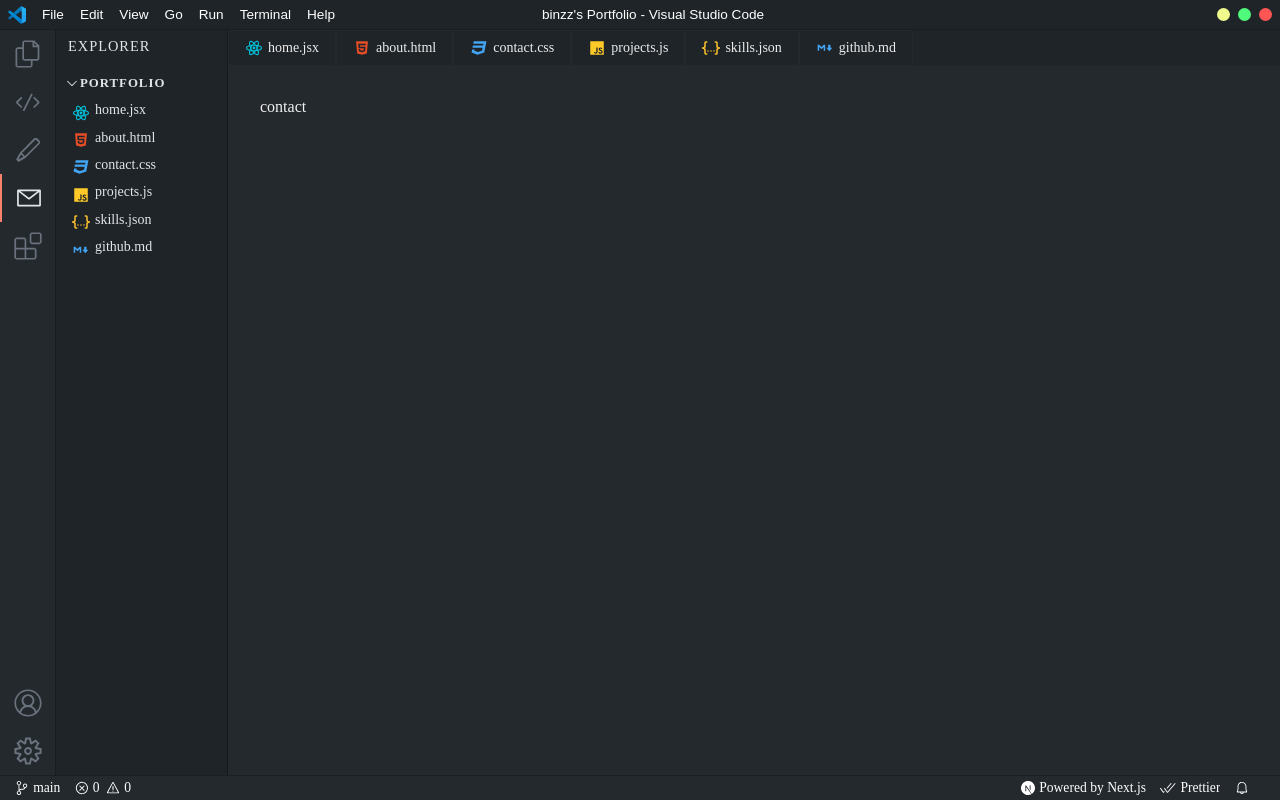
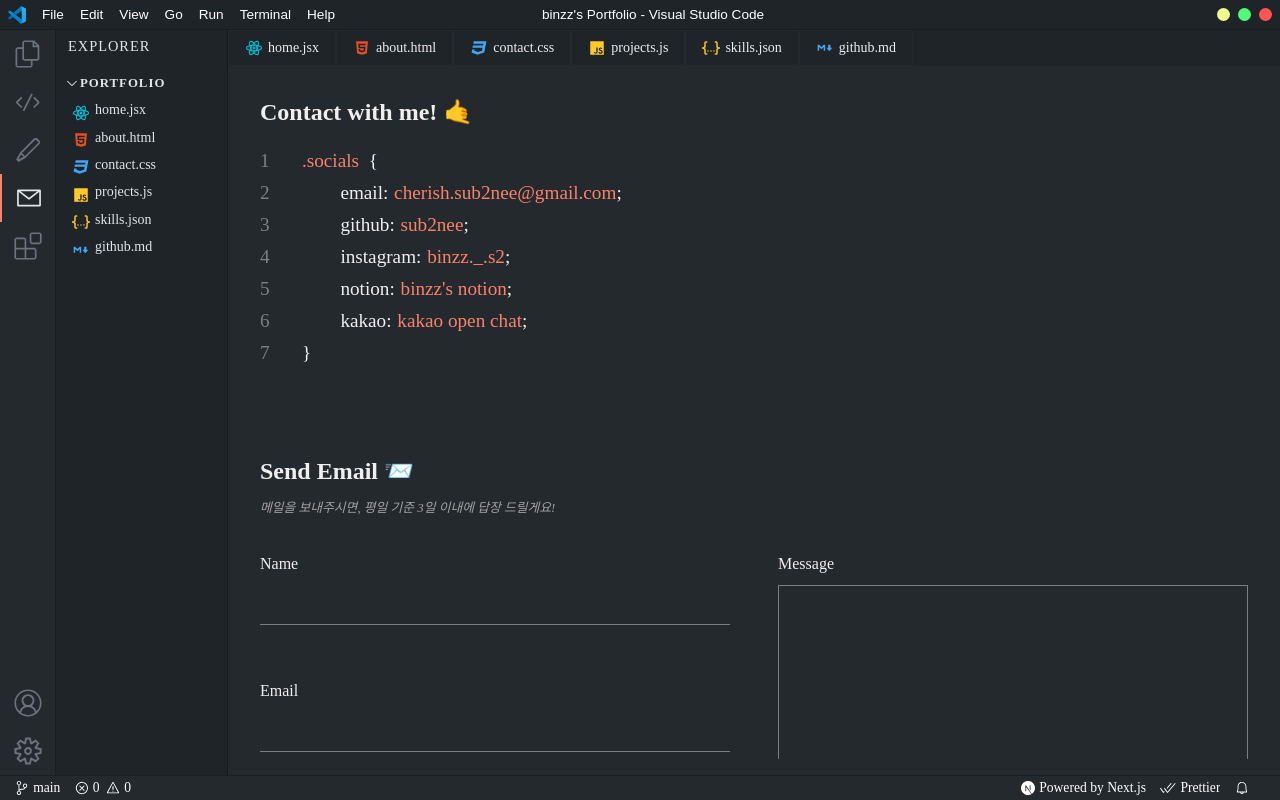
Before and after one commit to sub2nee/VScode_myProtfolio, a Next.js app: page /contact in a window 1280 px wide. Built offline with nearby package versions, Linux system fonts and the light colour scheme; a web font is replaced by a local one.

Commit message:
[feat] : contact 구현
- emailJS 라이브러리 사용
- 이메일전송 시 react-toastify로 알림창

```diff
--- /dev/null
+++ b/components/Contact/Contact.module.scss
@@ -0,0 +1,17 @@
+.contact_tit {
+    margin-bottom: 0.8em;
+  }
+
+  .contact_item {
+    margin-bottom: 1em;
+
+    .socials {
+        color: var(--accent-color);
+        margin-right: 0.5em;
+      }
+
+      .social_item {
+        display: inline-block;
+        margin: 0 0.3em 0 2em;
+      }
+}
--- /dev/null
+++ b/components/Contact/EmailForm.jsx
@@ -0,0 +1,74 @@
+import React, { useRef } from 'react';
+import emailjs from '@emailjs/browser';
+import { toast, ToastContainer } from 'react-toastify';
+import 'react-toastify/dist/ReactToastify.css';
+
+import style from './EmailForm.module.scss';
+
+const EmailForm = () => {
+    const form = useRef();
+
+    // send mail
+    const onSubmitForm = event => {
+        event.preventDefault();
+
+        try {
+            emailjs.sendForm(
+                process.env.NEXT_PUBLIC_NEXT_PUBLIC_MAIL_SERVER_KEY,
+                process.env.NEXT_PUBLIC_MAIL_TEMPLATE_KEY,
+                form.current,
+                process.env.NEXT_PUBLIC_MAIL_PRIVATE_KEY
+            );
+            toast.success('연락 감사합니다 ! 3일 이내에 답장 드릴게요!', {
+                position: toast.POSITION.TOP_CENTER,
+                hideProgressBar: true,
+            });
+        } catch (error) {
+            toast.error('메일 전송에 실패하였습니다 💦'),
+                {
+                    position: toast.POSITION.TOP_CENTER,
+                    hideProgressBar: true,
+                };
+        }
+    };
+    return (
+        <>
+            <form ref={form} autoComplete="off" onSubmit={onSubmitForm}>
+                <h2 className={style.emailform_title}>Send Email 📨</h2>
+                <p className={style.emailform_subtitle}>
+                    <em>
+                        메일을 보내주시면, 평일 기준 3일 이내에 답장 드릴게요!
+                    </em>
+                </p>
+                <div className={style.emailform_wrap}>
+                    <div className={`${style.emailform_item}`}>
+                        <div className={style.form_wrap}>
+                            <label>Name</label>
+                            <input type="text" name="name" required />
+                        </div>
+                        <div className={style.form_wrap}>
+                            <label>Email</label>
+                            <input type="email" name="email" required />
+                        </div>
+                        <div className={style.form_wrap}>
+                            <label>Subject</label>
+                            <input type="text" name="subject" required />
+                        </div>
+                    </div>
+                    <div className={`${style.emailform_item}`}>
+                        <div
+                            className={`${style.form_wrap} ${style.form_wrap_msg}`}
+                        >
+                            <label>Message</label>
+                            <textarea name="message" required />
+                        </div>
+                        <input type="submit" value="submit" />
+                    </div>
+                </div>
+            </form>
+            <ToastContainer />
+        </>
+    );
+};
+
+export default EmailForm;
--- /dev/null
+++ b/components/Contact/EmailForm.module.scss
@@ -0,0 +1,92 @@
+.global-styles {
+    input, textarea, button {
+      appearance: none;
+      -moz-appearance: none;
+      -webkit-appearance: none;
+      border-radius: 0;
+      -webkit-border-radius: 0;
+      -moz-border-radius: 0;
+      outline: none;
+    }
+  }
+
+  .emailform_title {
+    /* border-top: 1px solid var(--accent-color); */
+    margin-top: 2em;
+    padding: 1em 0 0.5em 0;
+  }
+
+  .emailform_subtitle {
+    font-size: 0.8rem;
+    color: rgb(163, 163, 163);
+    margin-bottom: 3em;
+  }
+
+  .emailform_wrap {
+    display: flex;
+
+    @media screen and (max-width: 1080px) {
+      flex-direction: column;
+    }
+  }
+
+  .emailform_item {
+    width: calc((100% - 3em) / 2);
+    margin-right: 3em;
+    display: flex;
+    flex-direction: column;
+    justify-content: space-between;
+
+    &:last-child {
+      margin-right: 0;
+    }
+  }
+
+  .form_wrap {
+    margin-bottom: 2em;
+
+    &.form_wrap_msg {
+      margin-bottom: 1em;
+    }
+
+    label {
+      display: inline-block;
+      margin-bottom: 0.5em;
+    }
+
+    input,
+    textarea {
+      width: 100%;
+      padding: 0.5em;
+      background-color: transparent;
+      color: var(--text-color);
+
+      &:focus {
+        border-color: rgba(255, 255, 255, 1);
+      }
+    }
+
+    input {
+      height: 3em;
+      border: 0;
+      border-bottom: 1px solid rgba(255, 255, 255, 0.4);
+    }
+
+    textarea {
+      width: 100%;
+      resize: none;
+      height: 20em;
+      border: 1px solid rgba(255, 255, 255, 0.4);
+    }
+  }
+
+  .emailform_item {
+    input[type=submit] {
+      height: 3em;
+      cursor: pointer;
+      border: 0;
+      font-weight: 700;
+      color: #fff;
+      background-color: var(--accent-color);
+    }
+  }
--- /dev/null
+++ b/components/Contents/CodeBlock.jsx
@@ -0,0 +1,8 @@
+import React from 'react';
+import styles from './CodeBlock.module.scss';
+
+const CodeBlock = ({ children }) => {
+    return <div className={styles.codeblock}>{children}</div>;
+};
+
+export default CodeBlock;
--- /dev/null
+++ b/components/Contents/CodeBlock.module.scss
@@ -0,0 +1,23 @@
+.codeblock {
+    counter-reset: line;
+    font-size: 1.2rem;
+    line-height: 2rem;
+
+    a {
+      color: var(--accent-color);
+      text-decoration: none;
+
+      &:hover {
+        text-decoration: underline;
+      }
+    }
+
+    .className {
+      color: var(--accent-color);
+    }
+
+    @media screen and (max-width: 600px) {
+      font-size: 0.85rem;
+      line-height: 1.5rem;
+    }
+  }
--- /dev/null
+++ b/components/Contents/CodeLine.jsx
@@ -0,0 +1,8 @@
+import React from 'react';
+import styles from './CodeLine.module.scss';
+
+const CodeLine = ({ children }) => {
+    return <div className={styles.codeline}>{children}</div>;
+};
+
+export default CodeLine;
--- /dev/null
+++ b/components/Contents/CodeLine.module.scss
@@ -0,0 +1,17 @@
+.codeline {
+    display: flex;
+    align-items: center;
+    flex-wrap: nowrap;
+
+    &::before {
+      content: counter(line);
+      counter-increment: line;
+      margin-right: 1rem;
+      color: grey;
+      min-width: 26px;
+
+      @media screen and (max-width: 600px) {
+        min-width: 16px;
+      }
+    }
+  }
--- a/package.json
+++ b/package.json
@@ -9,6 +9,8 @@
     "lint": "next lint"
   },
   "dependencies": {
+    "@emailjs/browser": "^3.11.0",
+    "emailjs-com": "^3.2.0",
     "eslint": "8.45.0",
     "eslint-config-next": "13.4.12",
     "framer-motion": "^10.13.1",
@@ -18,6 +20,7 @@
     "react-github-calendar": "^4.0.1",
     "react-icons": "^4.10.1",
     "react-simple-typewriter": "^5.0.1",
+    "react-toastify": "^9.1.3",
     "sass": "^1.64.1"
   }
 }
--- a/pages/contact.jsx
+++ b/pages/contact.jsx
@@ -1,8 +1,79 @@
 import React from 'react';
 
+/**component import */
+import CodeBlock from '@/components/Contents/CodeBlock';
+import CodeLine from '@/components/Contents/CodeLine';
+import EmailForm from '@/components/Contact/EmailForm';
+
+/** CSS import*/
+import style from '@/components/Contact/Contact.module.scss';
+
+const socialItems = [
+    {
+        social: 'email',
+        link: 'cherish.sub2nee@gmail.com',
+        href: 'mailto:cherish.sub2nee@gmail.com',
+    },
+    {
+        social: 'github',
+        link: 'sub2nee',
+        href: 'https://github.com/sub2nee',
+    },
+    {
+        social: 'instagram',
+        link: 'binzz._.s2',
+        href: 'https://www.instagram.com/binzz._.s2/',
+    },
+
+    {
+        social: 'notion',
+        link: "binzz's notion",
+        href: 'https://wistful-crocodile-0b1.notion.site/a35f0b4dedfa4044a3c40d26549476a4?pvs=4',
+    },
+    {
+        social: 'kakao',
+        link: 'kakao open chat',
+        href: 'https://open.kakao.com/o/sF28ds4e',
+    },
+];
+
 const contact = () => {
-    return <div>contact</div>;
+    return (
+        <>
+            <h2 className={style.contact_tit}>Contact with me! 🤙</h2>
+
+            <div className={`${style.contact_item}`}>
+                <CodeBlock>
+                    <CodeLine>
+                        <span className={style.socials}>.socials</span> {'{'}
+                    </CodeLine>
+                    {socialItems.map((item, idx) => {
+                        return (
+                            <CodeLine key={idx}>
+                                <span className={style.social_item}>
+                                    {item.social}:
+                                </span>
+                                <a
+                                    href={item.href}
+                                    target="_blank"
+                                    rel="noopener noreferrer"
+                                >
+                                    {item.link}
+                                </a>
+                                <span>;</span>
+                            </CodeLine>
+                        );
+                    })}
+                    <CodeLine>{'}'}</CodeLine>
+                </CodeBlock>
+            </div>
+            <div className={`${style.contact_item}`}>
+                <EmailForm />
+            </div>
+        </>
+    );
 };
+
 export async function getStaticProps() {
     return {
         props: { title: 'Contact' },
```
Also changed, not shown: components/ThemeInfo/ThemeInfo.module.scss (+18 -1 lines), components/Contact/terminal.jsx (added), 2 other files (tests, documents, lock files or other folders).
